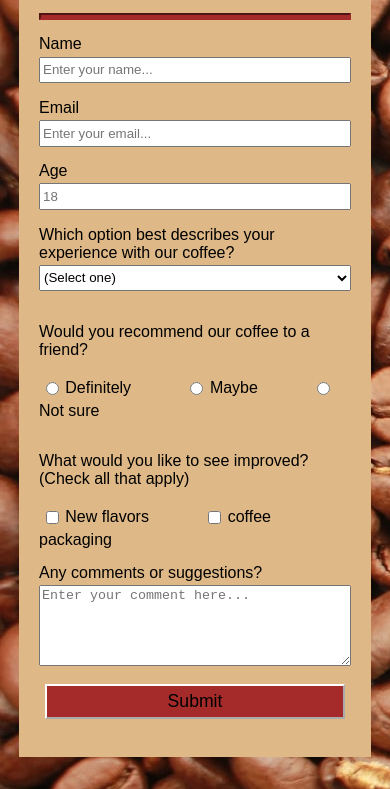
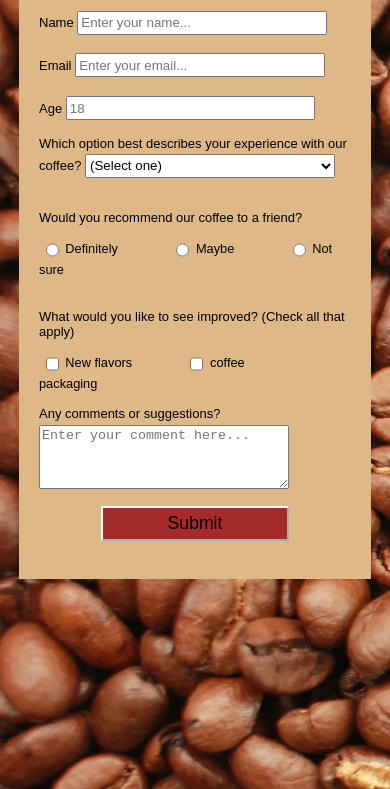
Before and after one commit to Leandr0SmS/FreeCodeCamp-projects, a plain HTML site: page survey-form/index.html in a window 390 px wide. Shown: the part 183-972 px from the top of the page. Drawn offline with Linux system fonts and the light colour scheme.

Commit message:
added @media to 400px, 365px

```diff
--- a/survey-form/styles.css
+++ b/survey-form/styles.css
@@ -13,9 +13,9 @@ h1 {
 }
 
 hr {
-    height: 3px;
+    height: 0.2rem;
     background-color: brown;
-    border-width: 2px;
+    border-width: 0.1rem;
     border-color: brown;
 }
 
@@ -42,7 +42,11 @@ textarea,
 select {
   margin: 1% 0 0 0;
   width: 100%;
-  min-height: 2em;
+  height: 2em;
+}
+
+#comments {
+    height: 6rem;
 }
 
 .form-subdiv {
@@ -72,9 +76,45 @@ button {
     font-size: 1.1rem;
     background-color: brown;
     border-color: white;
-    min-width: 300px;
+
 }
 
-@media only screen and (max-width: 450px) {
+@media only screen and (max-width: 400px) {
+    #form-div {
+        font-size: small;
+    }
 
+    input, textarea, select {
+        width: 80%;
+        height: 1.5rem;
+    }
+
+    #comments {
+        height: 4rem;
+    }
+
+    .checks {
+        font-size: 0.8rem;
+    }
 }
+
+@media only screen and (max-width: 365px) {
+    #form-div {
+        font-size:x-small;
+    }
+
+    input, textarea, select {
+        width: 80%;
+        height: 1rem;
+        font-size: 0.7rem;
+    }
+
+    #form-div {
+        min-width: 150px;
+    }
+
+    .form-subdiv {
+        display: flex;
+        flex-direction: column;
+    }
+}
```
